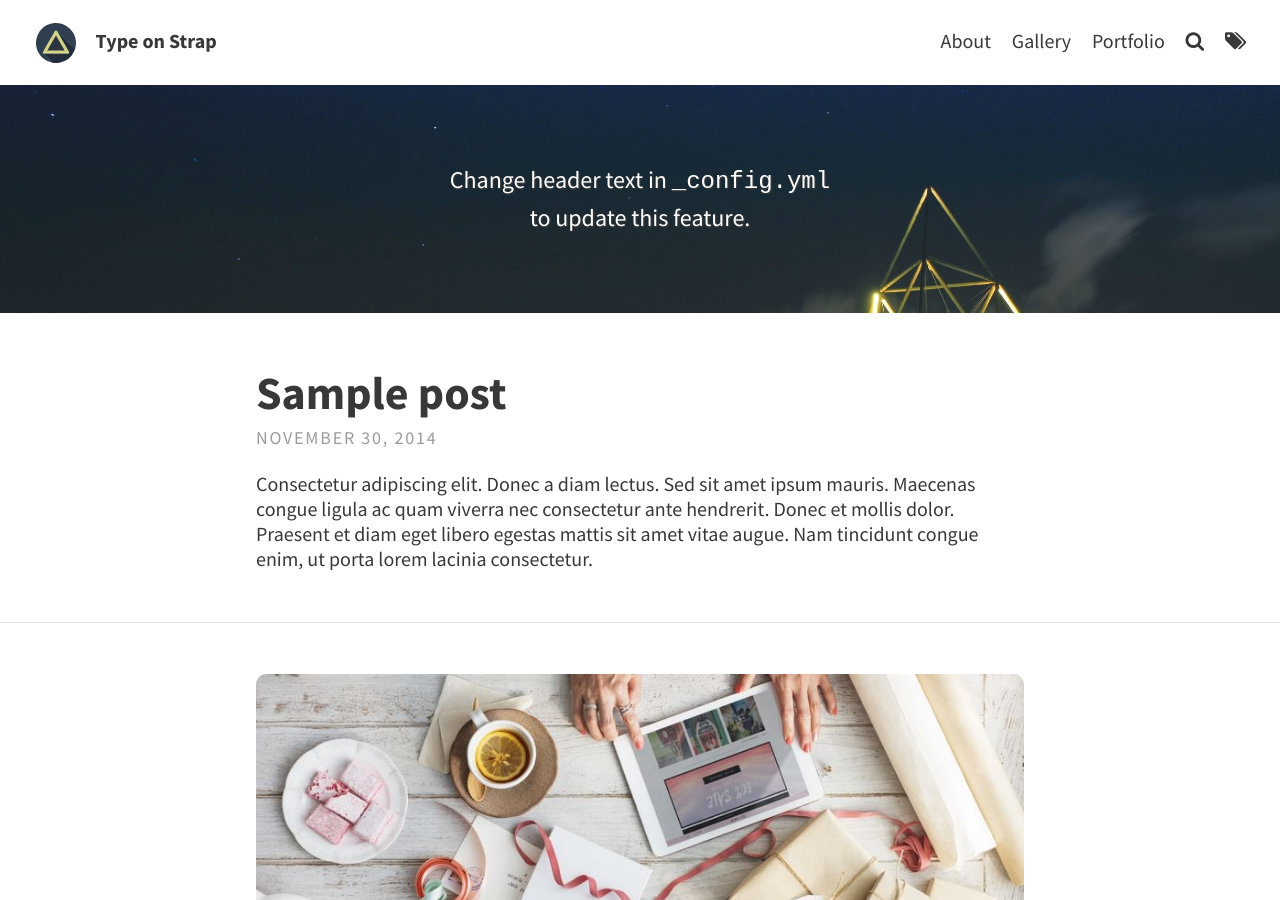
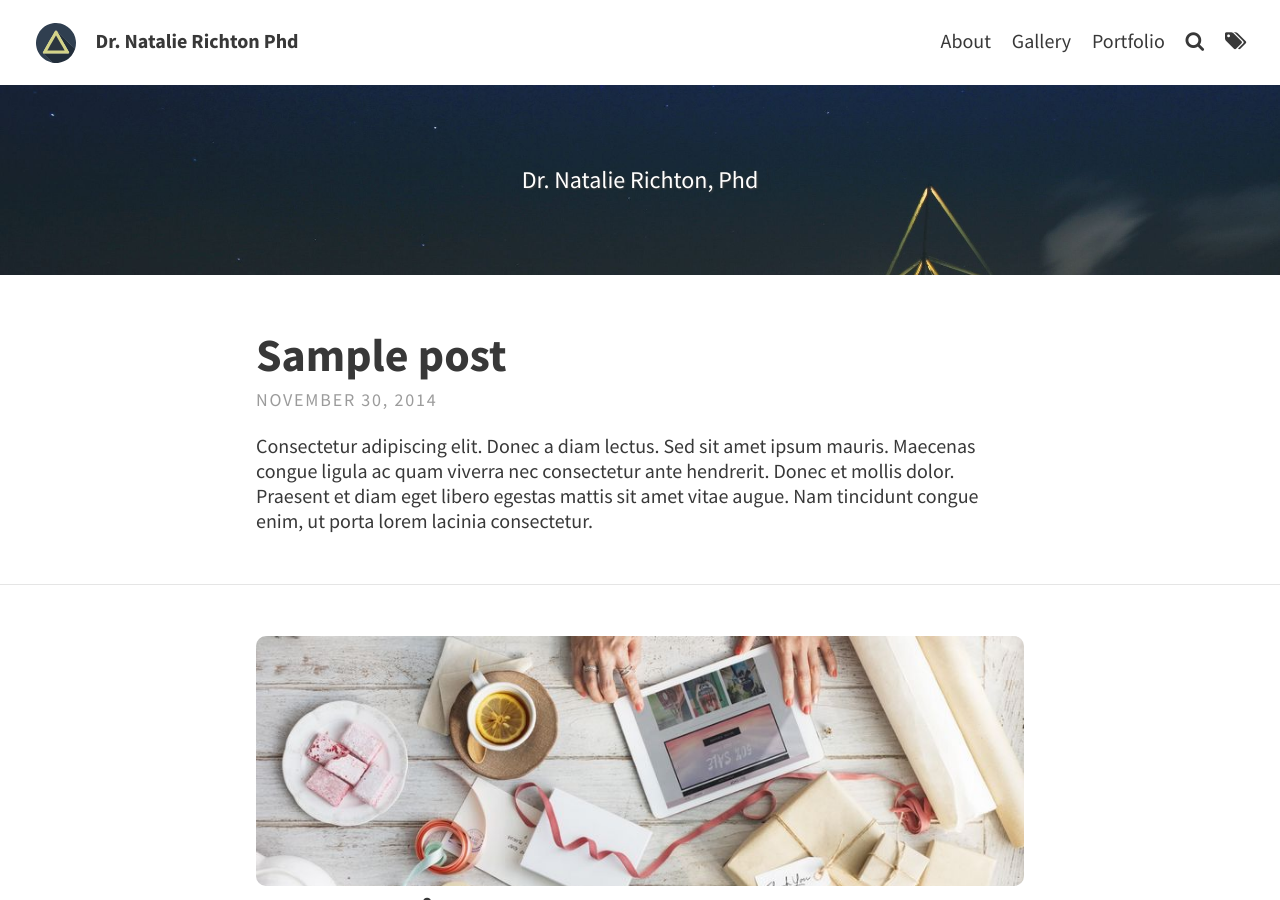
Before and after one commit to elirosen/natalie, a Jekyll site: the page built from index.html, in a window 1280 px wide and 900 px high. Built offline with Jekyll 4.4.1, drawn with Linux system fonts in a browser that asks for light colours; the list of posts is cut into pages by our own code.

Commit message:
update config.yml

```diff
--- a/_config.yml
+++ b/_config.yml
@@ -1,21 +1,21 @@
 # SITE CONFIGURATION
 baseurl: ""
 url: "https://elirosen.github.io"
-title: Type on Strap # site's title
-description: "A website with blog posts and pages" # used by search engines
+title: Dr. Natalie Richton, Phd # site's title
+description: "Dr Natalie Richton Phd provides counseling services for adults and teens in New York and Connecticut. She specializes in anxiety treatment, food disorders and marital counseling" # used by search engines
 
 
 # THEME-SPECIFIC CONFIGURATION
 theme_settings:
   # Meta
-  title: Type on Strap # blog's title
+  title: Dr. Natalie Richton Phd # blog's title
   avatar: assets/img/triangle.svg
   favicon: assets/favicon.ico
   gravatar: # Email MD5 hash
 
   # Header and footer text
   header_text: > #two or three lines to describe your site
-     <p>Change header text in <code>_config.yml</code> <br> to update this feature.</p>
+     <p>Dr. Natalie Richton, Phd</p>
   header_feature_image: assets/img/pexels/triangular.jpeg
   footer_text: >
    Powered by <a href="https://jekyllrb.com/">Jekyll</a> with <a href="https://github.com/sylhare/Type-on-Strap">Type on Strap</a>
@@ -29,7 +29,7 @@ theme_settings:
   facebook:
   flickr:
   gitlab:
-  github: "sylhare"
+  github:
   google_plus:
   instagram:
   keybase:
```
